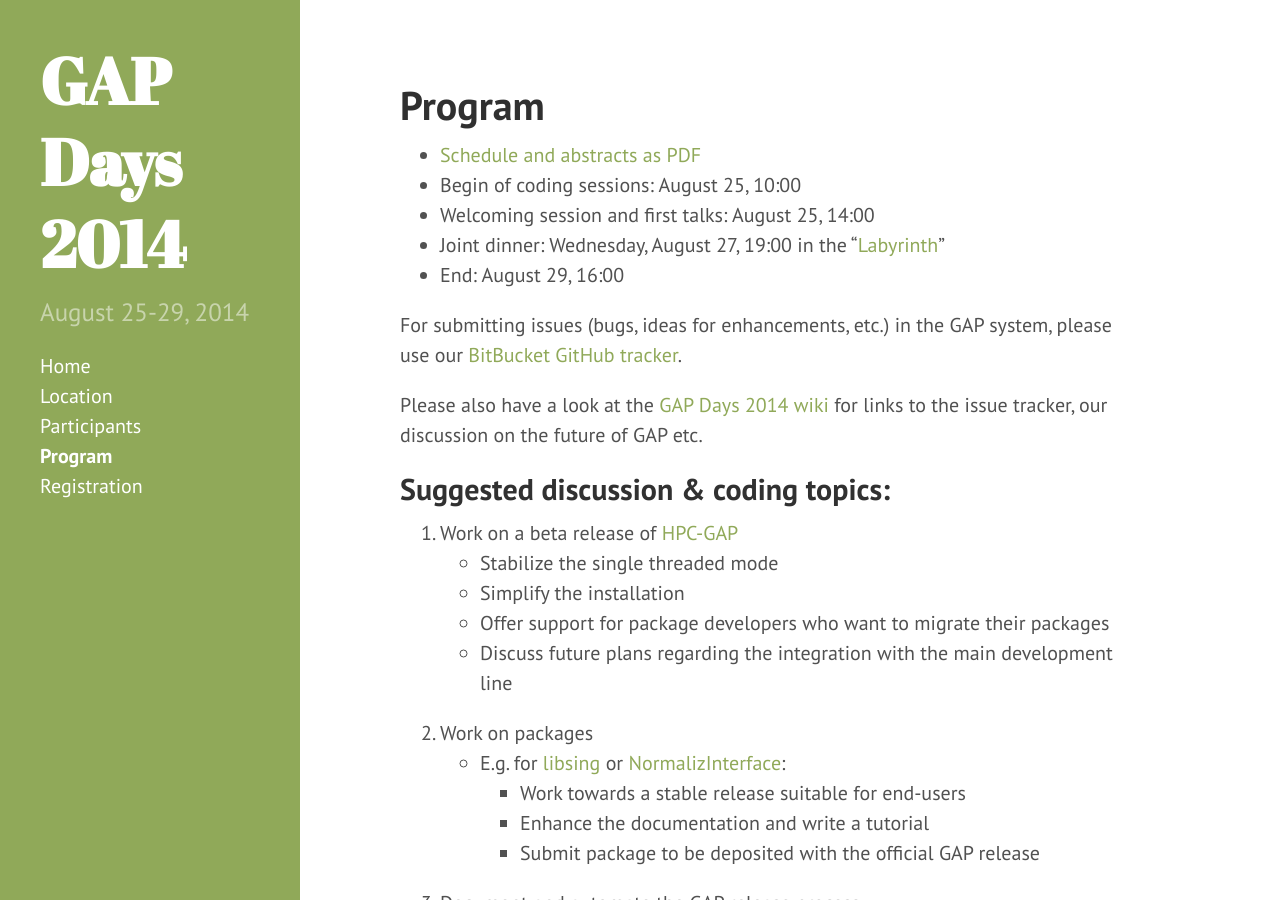
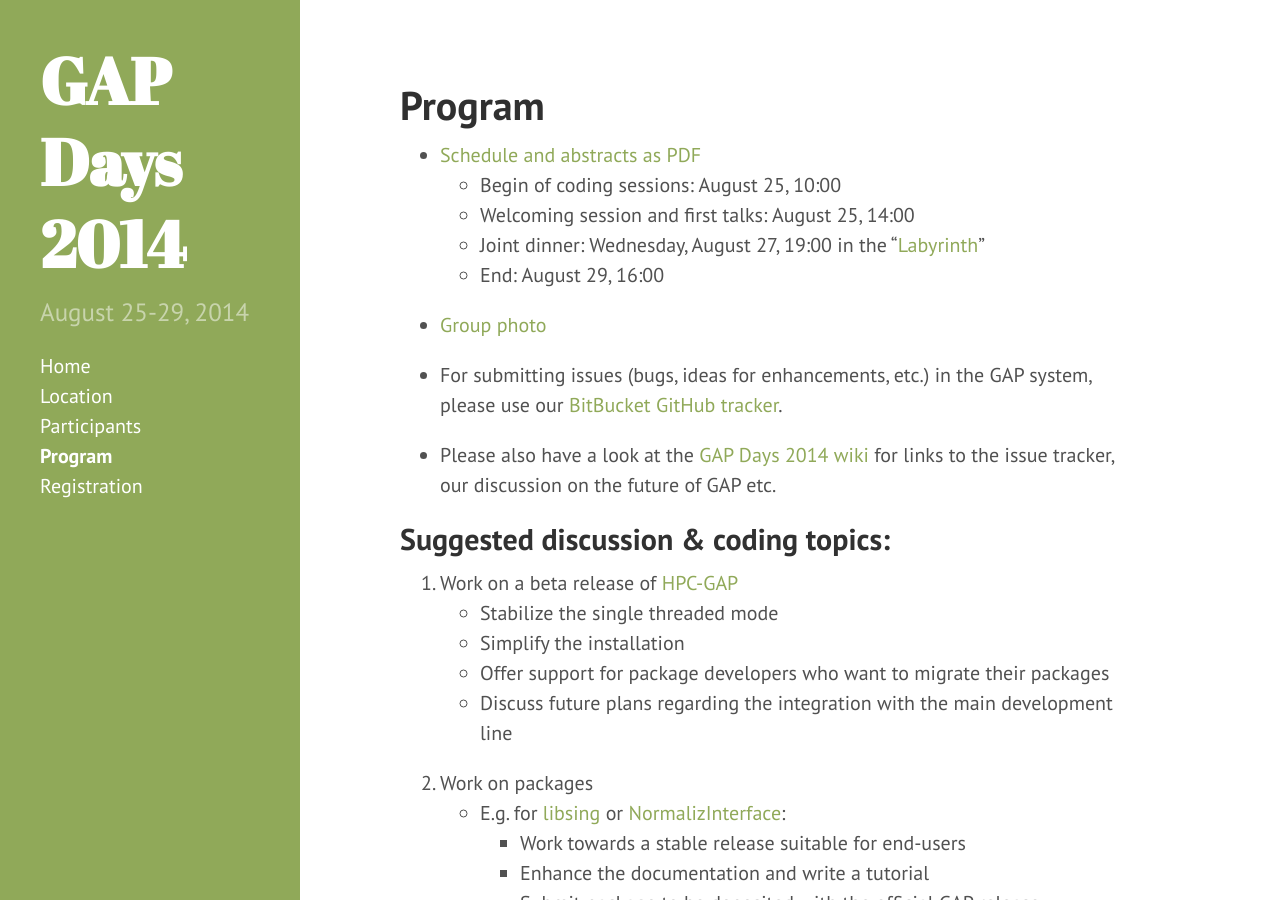
Before and after one commit to olexandr-konovalov/gapdays2014, a Jekyll site: the page built from program.md, in a window 1280 px wide and 900 px high. Built offline with Jekyll 4.4.1, drawn with Linux system fonts in a browser that asks for light colours; Markdown is read by kramdown in place of the engine named in the settings.

Commit message:
Link to group photo

```diff
--- a/program.md
+++ b/program.md
@@ -4,15 +4,17 @@ title: Program
 ---
 
 * [Schedule and abstracts as PDF](/gapday2014-program.pdf)
-* Begin of coding sessions: August 25, 10:00
-* Welcoming session and first talks: August 25, 14:00
-* Joint dinner: Wednesday, August 27, 19:00 in the "[Labyrinth](http://www.labyrinthaachen.de)"
-* End: August 29, 16:00
+  * Begin of coding sessions: August 25, 10:00
+  * Welcoming session and first talks: August 25, 14:00
+  * Joint dinner: Wednesday, August 27, 19:00 in the "[Labyrinth](http://www.labyrinthaachen.de)"
+  * End: August 29, 16:00
 
-For submitting issues (bugs, ideas for enhancements, etc.) in the GAP system, please use our
+* [Group photo](/photos/P1040300.JPG)
+
+* For submitting issues (bugs, ideas for enhancements, etc.) in the GAP system, please use our
 [BitBucket GitHub tracker](https://bitbucket.org/gap-system/gap/issues).
 
-Please also have a look at the [GAP Days 2014 wiki](https://github.com/gap-system/gapdays2014/wiki)
+* Please also have a look at the [GAP Days 2014 wiki](https://github.com/gap-system/gapdays2014/wiki)
 for links to the issue tracker, our discussion on the future of GAP etc.
 
 ## Suggested discussion & coding topics:
```
